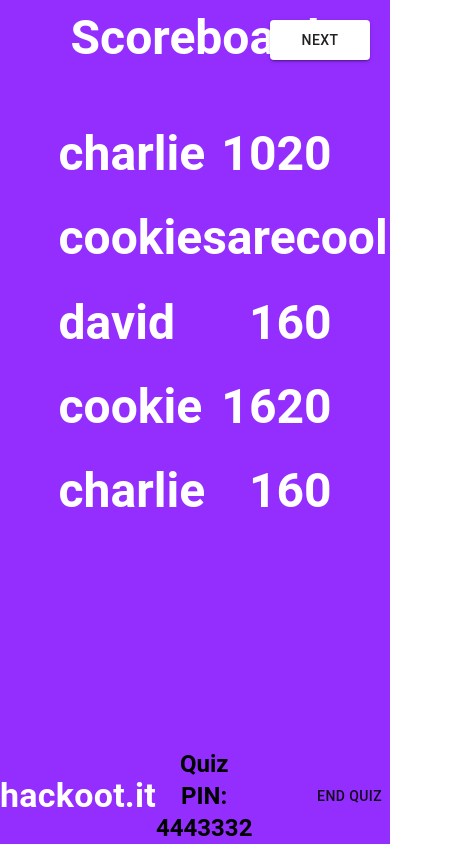
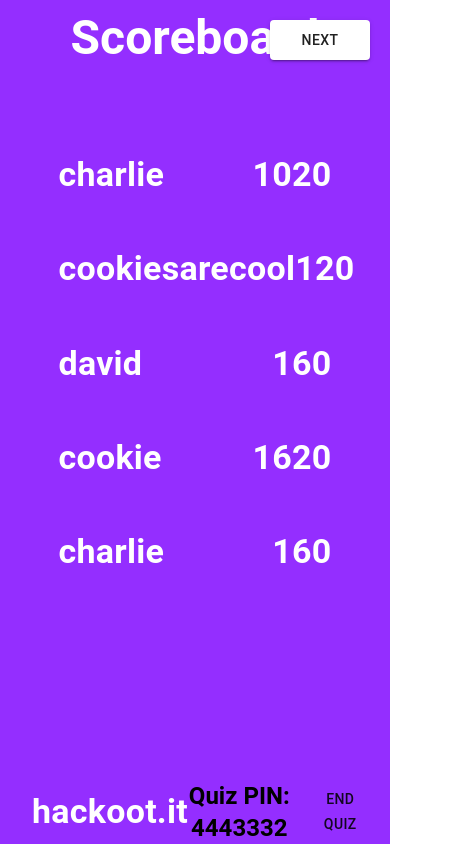
Before and after one commit to uclaacm/hack-kahoot, a React (Create React App) app in the folder client/: page /leaderboard in a window 390 px wide. Shown: the whole page, 470 px wide, since content can reach past the window. Built offline with nearby package versions, Linux system fonts and the light colour scheme.

Commit message:
Made ui more responsive

```diff
--- a/client/src/components/LeaderboardPage/Leaderboard.tsx
+++ b/client/src/components/LeaderboardPage/Leaderboard.tsx
@@ -30,6 +30,7 @@ const useStyles = makeStyles(theme => ({
     justifyContent: "space-between",
     alignItems: "center",
     height: "10vh",
+    padding: "5px",
     width: "70vw",
   },
   list: {
@@ -49,16 +50,14 @@ const useStyles = makeStyles(theme => ({
   footerContainer: {
     display: "flex",
     flexDirection: "row",
+    alignItems: "center",
     justifyContent: "space-between",
-    alignItems: "center",
-    width: "100vw",
   },
   leftFootContainer: {
     display: "flex",
     flexDirection: "row",
+    alignItems: "center",
     justifyContent: "space-between",
-    alignItems: "center",
-    width: "25vw",
   },
   nextButton: {
     alignSelf: "center",
@@ -79,7 +78,7 @@ const scores = [
   { name: "charlie", score: 160 },
 ];
 
-function Leaderboard() {
+function Leaderboard(): JSX.Element {
   const classes = useStyles();
   return (
     <div className={classes.boardContainer}>
@@ -104,16 +103,16 @@ function Leaderboard() {
                 <div className={classes.scoreContainer}>
                   <Typography
                     align="center"
-                    component="h1"
-                    variant="h3"
+                    component="h4"
+                    variant="h4"
                     className={classes.title}
                   >
                     {score.name}
                   </Typography>
                   <Typography
                     align="center"
-                    component="h1"
-                    variant="h3"
+                    component="h4"
+                    variant="h4"
                     className={classes.title}
                   >
                     {score.score}
@@ -124,8 +123,8 @@ function Leaderboard() {
           );
         })}
       </List>
-      <div className={classes.footerContainer}>
-        <div className={classes.leftFootContainer}>
+      <Container className={classes.footerContainer} maxWidth="xl">
+        <Container className={classes.leftFootContainer} maxWidth="xs">
           <Typography
             align="center"
             component="h4"
@@ -142,9 +141,9 @@ function Leaderboard() {
           >
             Quiz PIN: 4443332
           </Typography>
-        </div>
-        <Button role="link">End quiz</Button>
-      </div>
+        </Container>
+        <Button> End Quiz </Button>
+      </Container>
     </div>
   );
 }
```
